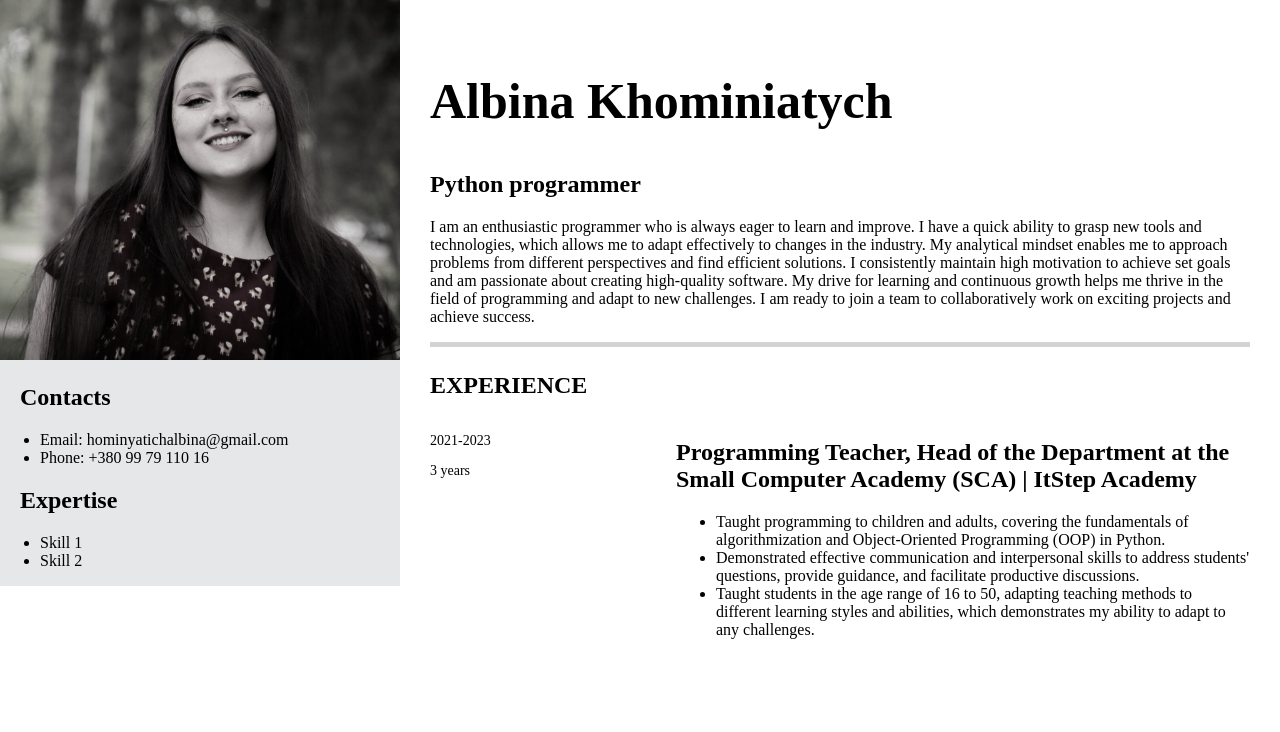
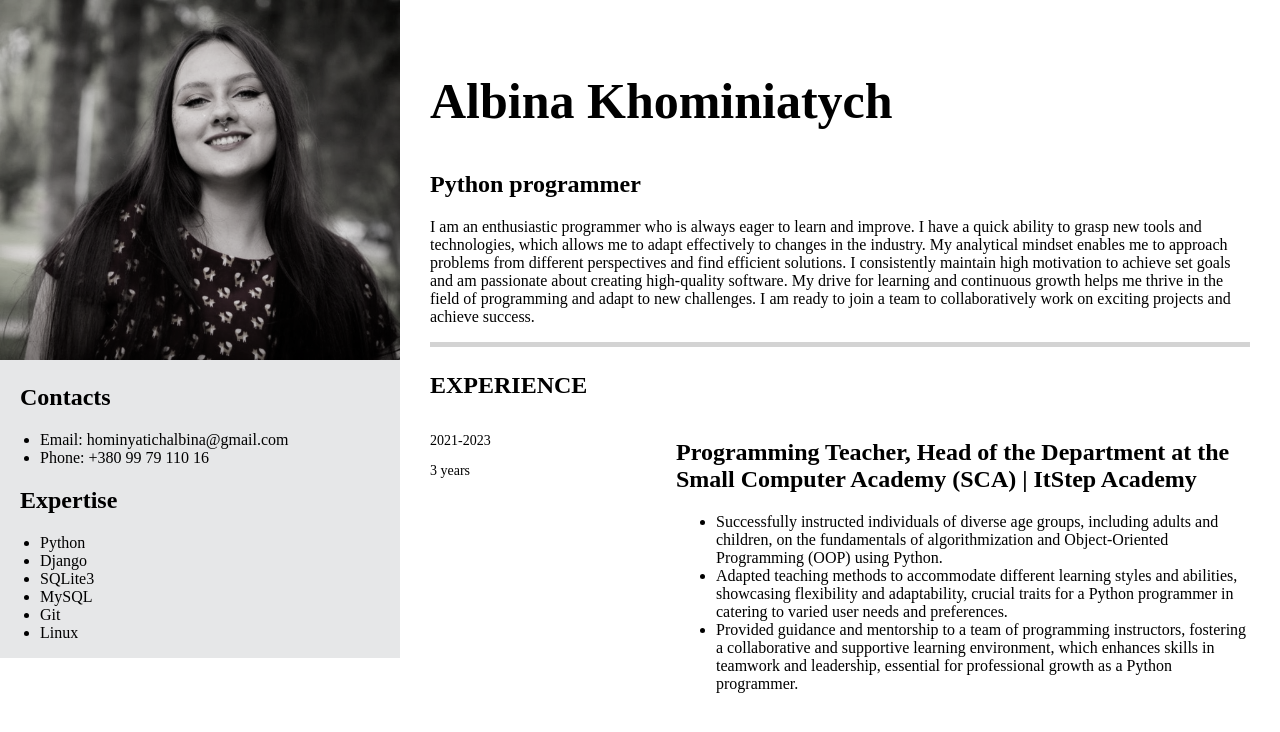
Before and after one commit to AlbinaKhominiatych/portfolio_site, a Django app: page / in a window 1280 px wide. Shown: the top 732 px of the page. Run offline with Django 4.2, Linux system fonts and the light colour scheme.

Commit message:
add Expertise

```diff
--- a/portfolio_app/templates/index.html
+++ b/portfolio_app/templates/index.html
@@ -83,8 +83,12 @@
             <section id="expertise">
                 <h2>Expertise</h2>
                 <ul>
-                    <li>Skill 1</li>
-                    <li>Skill 2</li>
+                    <li>Python</li>
+                    <li>Django</li>
+                    <li>SQLite3</li>
+                    <li>MySQL</li>
+                    <li>Git</li>
+                    <li>Linux</li>
                     <!-- додаткові навички -->
                 </ul>
             </section>
@@ -115,9 +119,9 @@
                 <div class="right-column">
                     <h2>Programming Teacher, Head of the Department at the Small Computer Academy (SCA) | ItStep Academy</h2>
                     <ul>
-                        <li>Taught programming to children and adults, covering the fundamentals of algorithmization and Object-Oriented Programming (OOP) in Python.</li>
-                        <li>Demonstrated effective communication and interpersonal skills to address students' questions, provide guidance, and facilitate productive discussions.</li>
-                        <li>Taught students in the age range of 16 to 50, adapting teaching methods to different learning styles and abilities, which demonstrates my ability to adapt to any challenges.</li>
+                        <li>Successfully instructed individuals of diverse age groups, including adults and children, on the fundamentals of algorithmization and Object-Oriented Programming (OOP) using Python.</li>
+                        <li>Adapted teaching methods to accommodate different learning styles and abilities, showcasing flexibility and adaptability, crucial traits for a Python programmer in catering to varied user needs and preferences.</li>
+                        <li>Provided guidance and mentorship to a team of programming instructors, fostering a collaborative and supportive learning environment, which enhances skills in teamwork and leadership, essential for professional growth as a Python programmer.</li>
                     </ul>
                 </div>
             </section>
```
